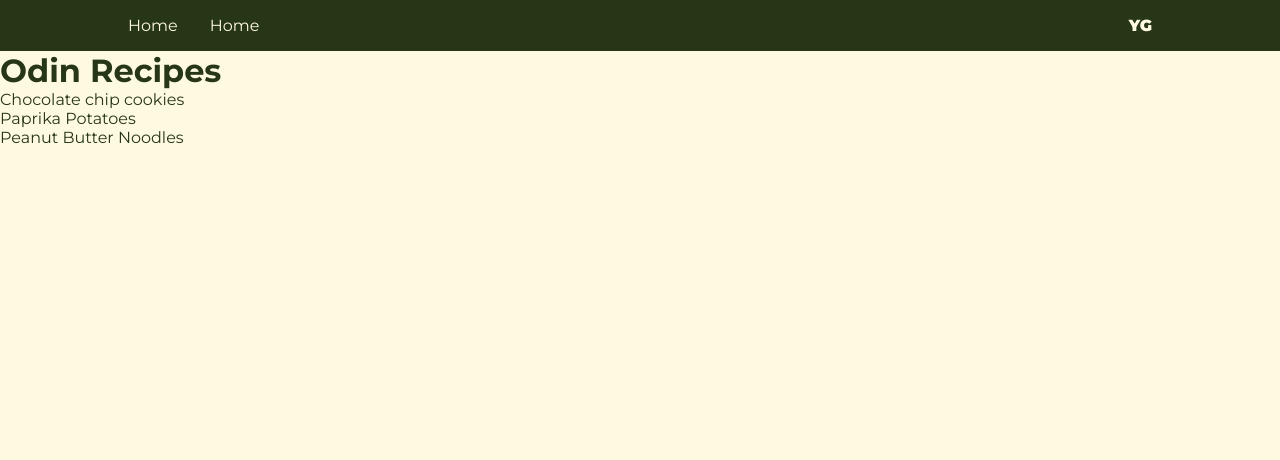
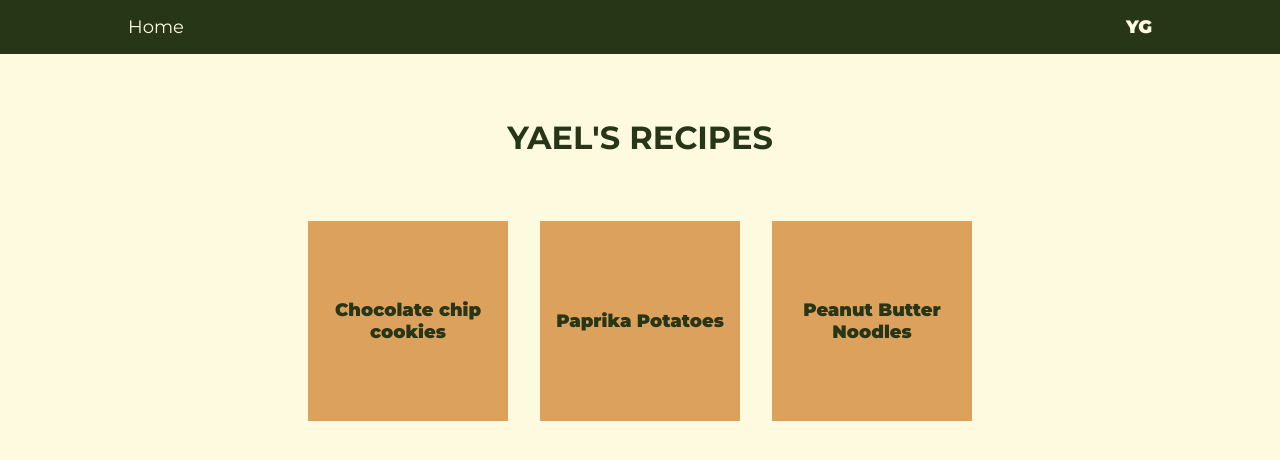
Before and after one commit to Yael-GR/odin-recipes, a plain HTML site: page index.html in a window 1280 px wide. Drawn offline with Linux system fonts and the light colour scheme.

Commit message:
Style index.html

```diff
--- a/index.html
+++ b/index.html
@@ -10,21 +10,20 @@
 <body>
     <div class="top">
         <header>
+            <div class="top logo">YG</div>
             <nav>
                 <ul class="top">
                     <li><a href="index.html">Home</a></li>
-                    <li><a href="index.html">Home</a></li>
                 </ul>
             </nav>
-            <div class="top logo">YG</div>
         </header>
     </div>
 
-    <h1>Odin Recipes</h1>
-    <ul>
-        <li class="link"><a href="./recipes/chocolate-chip-cookies.html">Chocolate chip cookies</a></li>
-        <li class="link"><a href="./recipes/paprika-potatoes.html">Paprika Potatoes</a></li>
-        <li class="link"><a href="./recipes/peanut-butter-noodles.html">Peanut Butter Noodles</a></li>
+    <h1 class="title">YAEL'S RECIPES</h1>
+    <ul class="link recipe">
+        <li><a href="./recipes/chocolate-chip-cookies.html">Chocolate chip cookies</a></li>
+        <li><a href="./recipes/paprika-potatoes.html">Paprika Potatoes</a></li>
+        <li><a href="./recipes/peanut-butter-noodles.html">Peanut Butter Noodles</a></li>
     </ul>
 </body>
 </html>
--- a/style.css
+++ b/style.css
@@ -1,24 +1,27 @@
 @import url('https://fonts.googleapis.com/css2?family=Montserrat:ital,wght@0,100..900;1,100..900&display=swap');
 * {
     font-family: 'Montserrat';
+    font-size: 18px;
     color: #283618;
     background-color: #FEFAE0;
     margin: 0;
     padding: 0;
     text-decoration: none;
     list-style-type: none;
+    box-sizing: border-box;
 }
 
-header, .top ul{
+header, .top ul, ul.link.recipe, .link.recipe a{
     display: flex;
 }
 
 header {
-
+    flex-direction: row-reverse;
+    flex-wrap: wrap;
     justify-content: space-between;
     align-items: center;
     padding: 16px 128px;
-}
+    }
 
 .top ul{
     gap: 32px;
@@ -32,3 +35,29 @@ header, .top ul, .top a, .logo {
     background-color: #283618;
     color: #FEFAE0;
 }
+
+h1 {
+    font-size: 32px;
+    text-align: center;
+    margin: 64px 128px;
+}
+
+ul.link.recipe {
+    flex-direction: row;
+    flex-wrap: wrap;
+    justify-content: center;
+    gap: 32px;
+    margin: 64px 128px;
+}
+
+.link.recipe a {
+    flex-wrap: wrap;
+    justify-content: center;
+    align-items: center;
+    text-align: center;
+    font-weight: 900;
+    background-color: #DDA15E;
+    width: 200px;
+    height: 200px;
+    padding: 16px;
+}
```
Also changed, not shown: recipes/chocolate-chip-cookies.html (+11 -0 lines), recipes/paprika-potatoes.html (+11 -0 lines), recipes/peanut-butter-noodles.html (+11 -0 lines).
